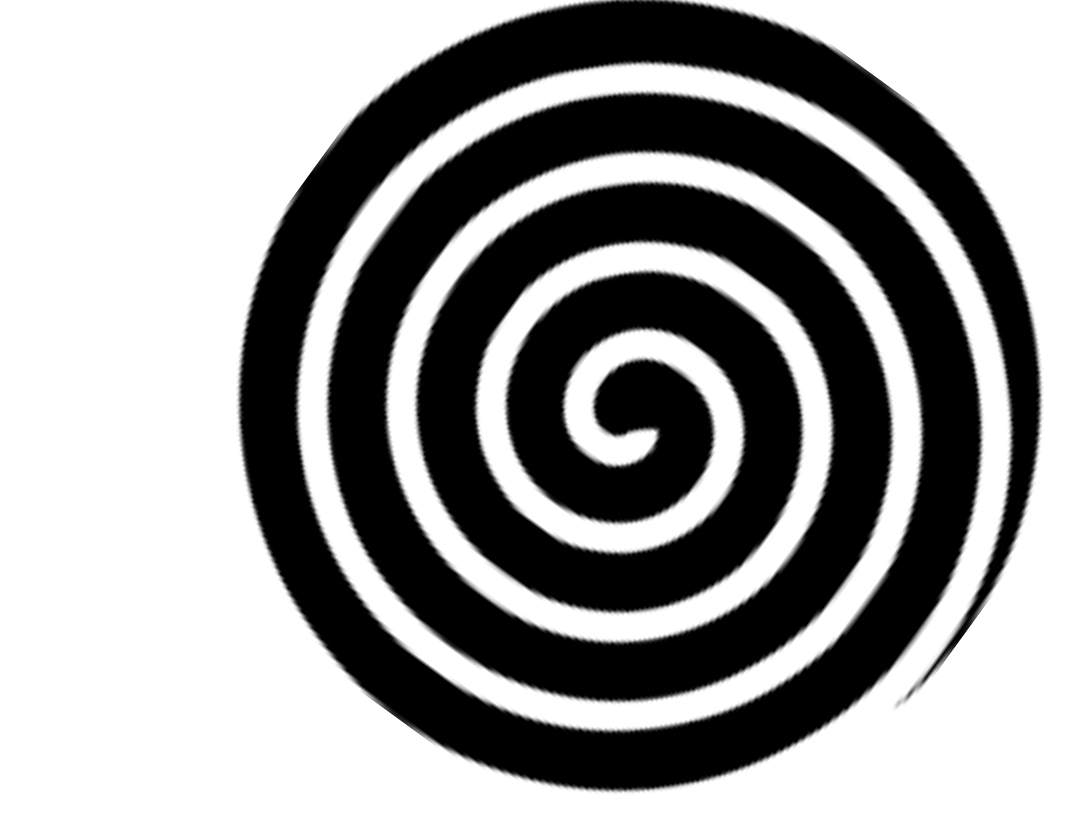
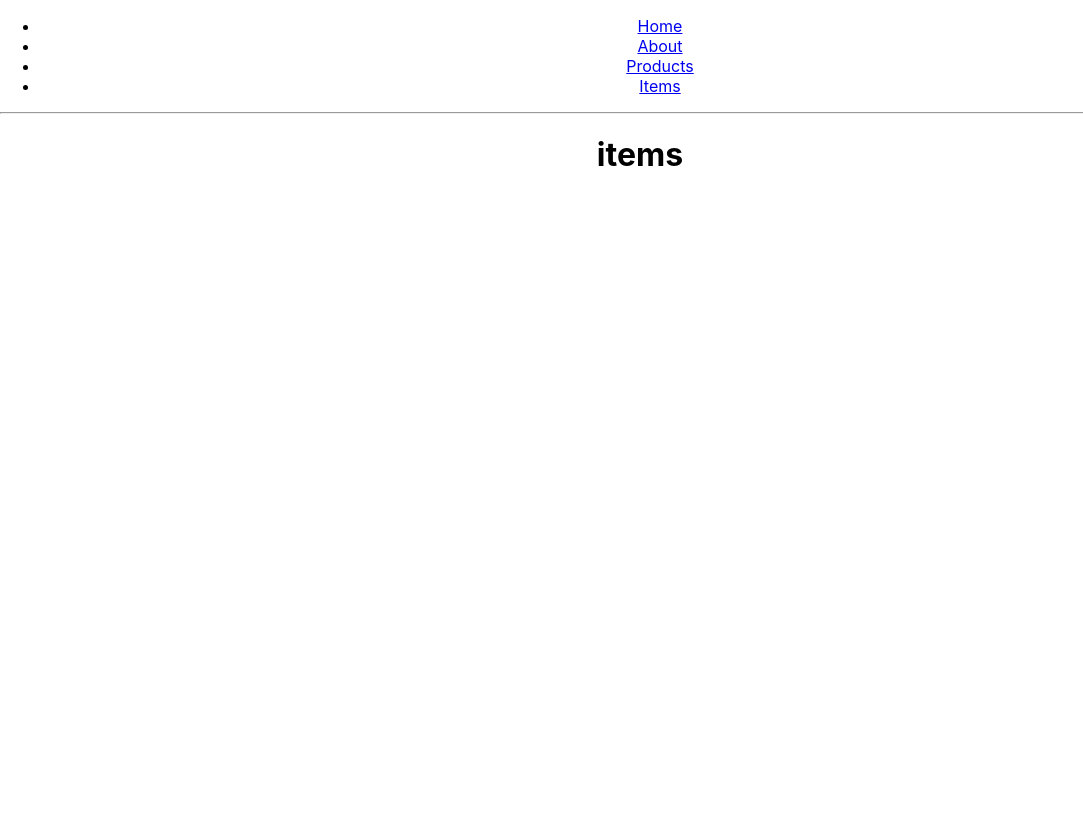
Before and after one commit to ali2527/bootcamp-react-3, a React (Create React App) app: page /Items in a window 1280 px wide. Shown: the top 832 px of the page, without its empty margins (0-1083 px from the left). After the commit the page ends 800 px from the top, so only its background shows below. Built offline with nearby package versions, Linux system fonts and the light colour scheme.

Commit message:
added react router

```diff
--- a/src/App.js
+++ b/src/App.js
@@ -1,13 +1,11 @@
-import logo from './logo2.png';
+
 import './App.css';
+import Route from "./Route"
 
 function App() {
   return (
     <div className="App">
-      <header className="App-header">
-        <img src={logo} className="App-logo" alt="logo" />
-
-      </header>
+         <Route/>
     </div>
   );
 }
--- /dev/null
+++ b/src/Route.js
@@ -0,0 +1,62 @@
+import React from "react";
+import {
+  BrowserRouter as Router,
+  Switch,
+  Route,
+  Link
+} from "react-router-dom";
+import Home from "./component/Home"
+import About from "./component/About"
+import Products from "./component/Products"
+import Items from "./component/Items"
+
+function RouteConfig() {
+    return (
+        <div>
+                <Router>
+      <div>
+        <ul>
+          <li>
+            <Link to="/">Home</Link>
+          </li>
+          <li>
+            <Link to="/About">About</Link>
+          </li>
+          <li>
+            <Link to="/Products">Products</Link>
+          </li>
+          <li>
+            <Link to="/Items">Items</Link>
+          </li>
+        </ul>
+
+        <hr />
+
+        {/*
+          A <Switch> looks through all its children <Route>
+          elements and renders the first one whose path
+          matches the current URL. Use a <Switch> any time
+          you have multiple routes, but you want only one
+          of them to render at a time
+        */}
+        <Switch>
+          <Route exact path="/">
+            <Home />
+          </Route>
+          <Route path="/About">
+            <About />
+          </Route>
+          <Route path="/Products">
+            <Products />
+          </Route>
+          <Route path="/Items">
+            <Items />
+          </Route>
+        </Switch>
+      </div>
+    </Router>
+        </div>
+    )
+}
+
+export default RouteConfig
--- /dev/null
+++ b/src/component/About.js
@@ -0,0 +1,11 @@
+import React from 'react'
+
+function About() {
+    return (
+        <div>
+           <h1>About</h1>
+        </div>
+    )
+}
+
+export default About
--- /dev/null
+++ b/src/component/Home.js
@@ -0,0 +1,11 @@
+import React from 'react'
+
+function Home() {
+    return (
+        <div>
+            <h1> Home </h1>
+        </div>
+    )
+}
+
+export default Home
--- /dev/null
+++ b/src/component/Items.js
@@ -0,0 +1,11 @@
+import React from 'react'
+
+function Items() {
+    return (
+        <div>
+            <h1>items</h1>
+        </div>
+    )
+}
+
+export default Items
--- /dev/null
+++ b/src/component/Products.js
@@ -0,0 +1,11 @@
+import React from 'react'
+
+function Products() {
+    return (
+        <div>
+            <h1>Products</h1>
+        </div>
+    )
+}
+
+export default Products
```
Also changed, not shown: src/logo2.png (deleted), 1 other file (tests, documents, lock files or other folders).
